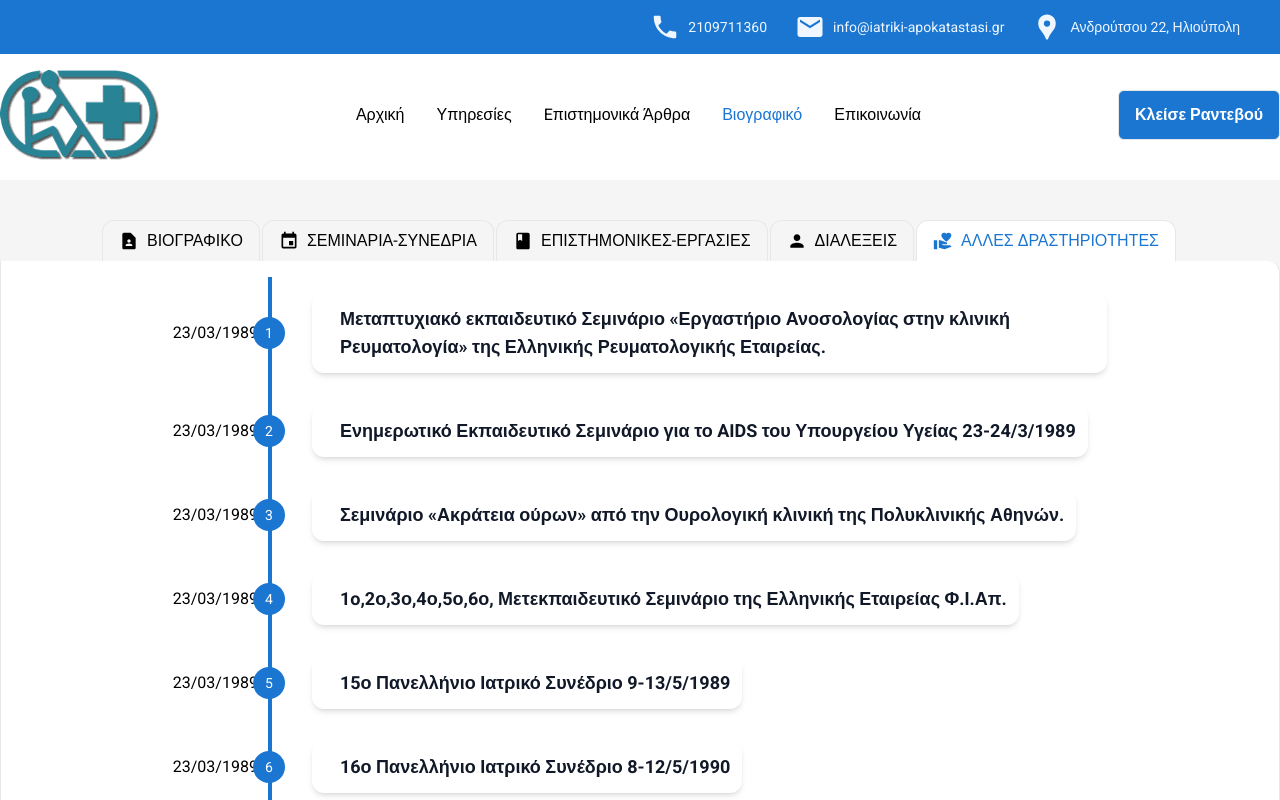
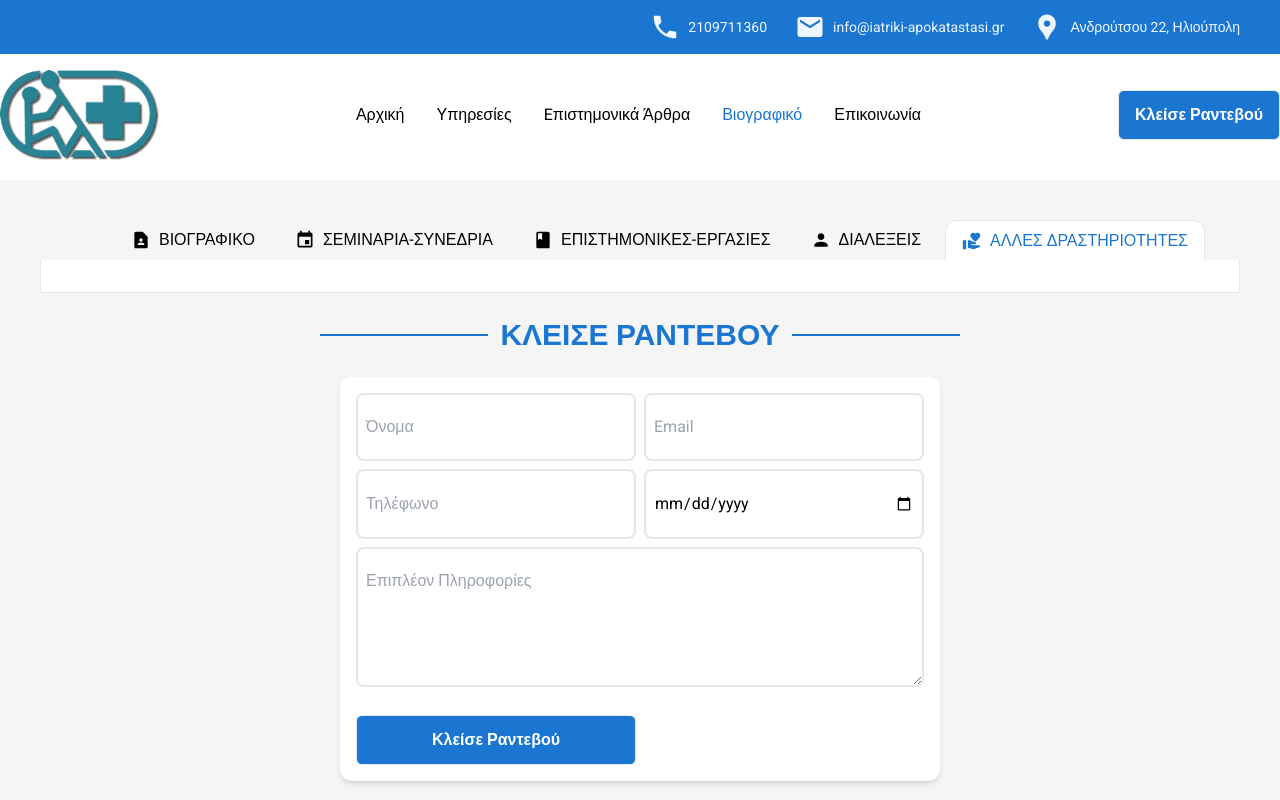
Before and after one commit to TheodosiouEleanna/iatriki-apokatastasi, a Next.js app: page /curriculum/activities in a window 1280 px wide. Shown: the top 800 px of the page. Built offline with nearby package versions, Linux system fonts and the light colour scheme.

Commit message:
added tabs

```diff
--- a/app/curriculum/activities/page.tsx
+++ b/app/curriculum/activities/page.tsx
@@ -2,31 +2,7 @@ import { seminars } from 'data/seminars';
 import Card from 'ui/Card';
 
 const Seminars = () => {
-  return (
-    <main className='flex items-center justify-center'>
-      <ul className='relative sm:w-full xl:w-3/4'>
-        {seminars.map((seminar, idx) => (
-          <li
-            key={idx}
-            className='grid grid-flow-row grid-cols-7 items-center justify-start gap-10'
-          >
-            <div className='border-r-4 border-blue flex items-center justify-start relative h-full'>
-              <h1 className='hidden lg:block break-words mr-2'>{seminar.date}</h1>
-              <span className='w-8 h-8 border-blue rounded-full bg-blue  -right-[17px] absolute flex items-center justify-center  text-white text-sm'>
-                {idx + 1}
-              </span>
-            </div>
-            <div className='flex justify-start col-span-6 my-4'>
-              <Card className='p-3'>
-                <h1 className='lg:hidden'>{seminar.date}</h1>
-                <h3 className='ml-4 text-lg font-semibold text-gray-900'>{seminar.title}</h3>
-              </Card>
-            </div>
-          </li>
-        ))}
-      </ul>
-    </main>
-  );
+  return <main className='flex items-center justify-center'></main>;
 };
 
 export default Seminars;
--- a/app/curriculum/layout.tsx
+++ b/app/curriculum/layout.tsx
@@ -37,8 +37,8 @@ const CurriculumLayout = ({ children }: { children: React.ReactNode }): JSX.Elem
   const pathname = usePathname();
 
   return (
-    <div className='w-full flex justify-center items-center flex-col mt-10'>
-      <ul className='block sm:flex'>
+    <div className='w-full  mt-10'>
+      <ul className='flex  justify-center items-center overflow-y-auto ml-10 gap-2'>
         {curriculumList.map(curriculum => {
           const { href, title, icon } = curriculum;
           const isActive = pathname === href;
@@ -47,8 +47,8 @@ const CurriculumLayout = ({ children }: { children: React.ReactNode }): JSX.Elem
             <Link href={href} key={href}>
               <li
                 className={classNames(
-                  'px-4 py-2 sm:mr-0.5 flex items-center font-medium border-t border-r border-l border-gray-200 first:rounded-t-xl sm:rounded-t-xl cursor-pointer hover:text-blue gap-2',
-                  { 'bg-white text-blue': isActive }
+                  'px-4 py-2 h-[40px] flex  items-center font-medium  border-gray-200 first:rounded-t-xl sm:rounded-t-xl cursor-pointer hover:text-blue gap-2',
+                  { 'bg-white text-blue border-t border-r border-l': isActive }
                 )}
               >
                 {icon}
@@ -58,7 +58,7 @@ const CurriculumLayout = ({ children }: { children: React.ReactNode }): JSX.Elem
           );
         })}
       </ul>
-      <section className='bg-white border border-gray-200 sm:rounded-r-xl rounded-b-xl w-full p-4 border-t-0'>
+      <section className='bg-white border border-gray-200  p-4 border-t-0 mx-10 '>
         {children}
       </section>
     </div>
--- a/app/curriculum/lectures/page.tsx
+++ b/app/curriculum/lectures/page.tsx
@@ -2,31 +2,7 @@ import { seminars } from 'data/seminars';
 import Card from 'ui/Card';
 
 const Seminars = () => {
-  return (
-    <main className='flex items-center justify-center'>
-      <ul className='relative sm:w-full xl:w-3/4'>
-        {seminars.map((seminar, idx) => (
-          <li
-            key={idx}
-            className='grid grid-flow-row grid-cols-7 items-center justify-start gap-10'
-          >
-            <div className='border-r-4 border-blue flex items-center justify-start relative h-full'>
-              <h1 className='hidden lg:block break-words mr-2'>{seminar.date}</h1>
-              <span className='w-8 h-8 border-blue rounded-full bg-blue  -right-[17px] absolute flex items-center justify-center  text-white text-sm'>
-                {idx + 1}
-              </span>
-            </div>
-            <div className='flex justify-start col-span-6 my-4'>
-              <Card className='p-3'>
-                <h1 className='lg:hidden'>{seminar.date}</h1>
-                <h3 className='ml-4 text-lg font-semibold text-gray-900'>{seminar.title}</h3>
-              </Card>
-            </div>
-          </li>
-        ))}
-      </ul>
-    </main>
-  );
+  return <main className='flex items-center justify-center'></main>;
 };
 
 export default Seminars;
--- a/app/curriculum/scientific-work/page.tsx
+++ b/app/curriculum/scientific-work/page.tsx
@@ -2,31 +2,7 @@ import { seminars } from 'data/seminars';
 import Card from 'ui/Card';
 
 const Seminars = () => {
-  return (
-    <main className='flex items-center justify-center'>
-      <ul className='relative sm:w-full xl:w-3/4'>
-        {seminars.map((seminar, idx) => (
-          <li
-            key={idx}
-            className='grid grid-flow-row grid-cols-7 items-center justify-start gap-10'
-          >
-            <div className='border-r-4 border-blue flex items-center justify-start relative h-full'>
-              <h1 className='hidden lg:block break-words mr-2'>{seminar.date}</h1>
-              <span className='w-7 h-7 border-blue rounded-full bg-blue  -right-[16px] absolute flex items-center justify-center  text-white text-sm'>
-                {idx + 1}
-              </span>
-            </div>
-            <div className='flex justify-start col-span-6 my-4'>
-              <Card className='p-3'>
-                <h1 className='lg:hidden'>{seminar.date}</h1>
-                <h3 className='ml-4 text-lg font-semibold text-gray-900'>{seminar.title}</h3>
-              </Card>
-            </div>
-          </li>
-        ))}
-      </ul>
-    </main>
-  );
+  return <main className='flex items-center justify-center'></main>;
 };
 
 export default Seminars;
--- a/app/curriculum/seminars/page.tsx
+++ b/app/curriculum/seminars/page.tsx
@@ -12,9 +12,12 @@ const Seminars = () => {
           >
             <div className='border-r-4 border-blue flex items-center justify-start relative h-full'>
               <h1 className='hidden lg:block break-words mr-2'>{seminar.date}</h1>
-              <span className='w-8 h-8 border-blue rounded-full bg-blue  -right-[17px] absolute flex items-center justify-center  text-white text-sm'>
+              <span className=' absolute w-8 h-8 border-blue rounded-full bg-blue  -right-[17px] flex items-center justify-center  text-white text-sm'>
                 {idx + 1}
               </span>
+              {idx === 0 && (
+                <span className='absolute w-8 h-[calc(50%_-_1rem)] top-0 bg-white  -right-[17px]'></span>
+              )}
             </div>
             <div className='flex justify-start col-span-6 my-4'>
               <Card className='p-3'>
--- a/app/globals.css
+++ b/app/globals.css
@@ -1,4 +1,5 @@
 @import url('https://fonts.googleapis.com/css2?family=Roboto:wght@400;700&display=swap');
+
 @tailwind base;
 @tailwind components;
 @tailwind utilities;
@@ -39,28 +40,3 @@ a {
   background-size: contain;
   height: 70vh;
 }
-
-::-webkit-scrollbar-track {
-  -webkit-box-shadow: inset 0 0 6px rgba(0, 0, 0, 0.3);
-  box-shadow: inset 0 0 6px rgba(0, 0, 0, 0.3);
-  border-radius: 10px;
-  background-color: #f5f5f5;
-}
-
-::-webkit-scrollbar {
-  margin-left: 30px;
-  float: left;
-  height: 300px;
-  background: #f5f5f5;
-  overflow-y: scroll;
-  margin-bottom: 25px;
-  width: 12px;
-  background-color: #f5f5f5;
-}
-
-::-webkit-scrollbar-thumb {
-  border-radius: 10px;
-  -webkit-box-shadow: inset 0 0 6px rgba(0, 0, 0, 0.3);
-  box-shadow: inset 0 0 6px rgba(0, 0, 0, 0.3);
-  background-color: #b8aaaa;
-}
--- a/app/layout.tsx
+++ b/app/layout.tsx
@@ -2,6 +2,7 @@ import AppointmentForm from 'ui/AppointmentForm';
 import Footer from 'ui/Footer';
 import Header from 'ui/Header';
 
+import 'react-perfect-scrollbar/dist/css/styles.css';
 import './globals.css';
 
 const RootLayout = ({ children }: { children: React.ReactNode }): JSX.Element => {
--- a/package.json
+++ b/package.json
@@ -18,7 +18,6 @@
     "react": "18.2.0",
     "react-dom": "18.2.0",
     "react-icons": "^4.6.0",
-    "styled-components": "^5.3.6",
     "typescript": "4.8.4"
   },
   "devDependencies": {
```
Also changed, not shown: 1 other file (tests, documents, lock files or other folders).
